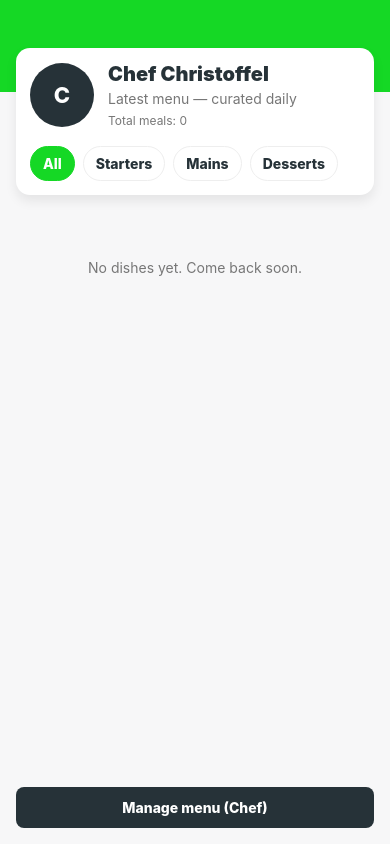
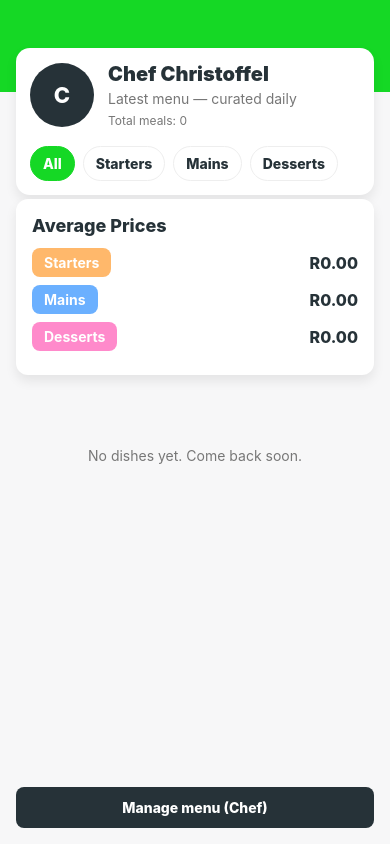
Before and after one commit to strummer7/mast-poe, a React Native app in the folder foodApp/: screen / in a window 390 px wide. Built offline with nearby package versions, Linux system fonts and the light colour scheme.

Commit message:
average prics displayed on homme screen

```diff
--- a/foodApp/App.tsx
+++ b/foodApp/App.tsx
@@ -92,6 +92,46 @@ export default function App(): JSX.Element {
     );
   };
 
+  const calculateAveragePrices = (menuItems: Dish[]) => {
+    const averages: Record<Course, { total: number; count: number; average: number }> = {
+      Starters: { total: 0, count: 0, average: 0 },
+      Mains: { total: 0, count: 0, average: 0 },
+      Desserts: { total: 0, count: 0, average: 0 },
+    };
+
+    menuItems.forEach((item) => {
+      averages[item.course].total += item.price;
+      averages[item.course].count += 1;
+    });
+
+    Object.keys(averages).forEach((course) => {
+      const { total, count } = averages[course as Course];
+      averages[course as Course].average = count > 0 ? total / count : 0;
+    });
+
+    return averages;
+  };
+
+  const AveragePricesCard = ({ menu }: { menu: Dish[] }) => {
+    const averages = calculateAveragePrices(menu);
+
+    return (
+      <View style={[styles.averageCard, styles.shadow]}>
+        <Text style={styles.averageTitle}>Average Prices</Text>
+        {Object.entries(averages).map(([course, data]) => (
+          <View key={course} style={styles.averageRow}>
+            <View style={[styles.averageBadge, { backgroundColor: courseColors[course as Course] }]}>
+              <Text style={styles.averageBadgeText}>{course}</Text>
+            </View>
+            <Text style={styles.averagePrice}>
+              R{data.average.toFixed(2)}
+            </Text>
+          </View>
+        ))}
+      </View>
+    );
+  };
+
   // Home
   if (screen === "home") {
     const visible = filter === "All" ? menu : menu.filter(m => m.course === filter);
@@ -110,6 +150,8 @@ export default function App(): JSX.Element {
             </View>
           </View>
         </View>
+
+        <AveragePricesCard menu={menu} />
 
         <FlatList data={visible} keyExtractor={i => i.id} renderItem={({ item }) => <DishCard item={item} />} ListEmptyComponent={<View style={styles.empty}><Text style={styles.emptyText}>No dishes yet. Come back soon.</Text></View>} contentContainerStyle={{ padding: 16, paddingBottom: 120 }} />
 
@@ -217,4 +259,38 @@ const styles = StyleSheet.create({
   shadow: { shadowColor: "#000", shadowOpacity: 0.08, shadowOffset: { width: 0, height: 6 }, shadowRadius: 12, elevation: 4 },
 
   modalOverlay: { flex: 1, backgroundColor: "rgba(0,0,0,0.35)", justifyContent: "center", alignItems: "center" }, detailModal: { width: "90%", backgroundColor: "#fff", padding: 16, borderRadius: 12 }, dishMeta: { color: COLORS.muted, marginTop: 6 },
+
+  averageCard: {
+    backgroundColor: COLORS.card,
+    margin: 16,
+    padding: 16,
+    borderRadius: 12,
+    marginTop: -4,
+  },
+  averageTitle: {
+    fontSize: 18,
+    fontWeight: "800",
+    marginBottom: 12,
+    color: COLORS.dark,
+  },
+  averageRow: {
+    flexDirection: "row",
+    justifyContent: "space-between",
+    alignItems: "center",
+    marginBottom: 8,
+  },
+  averageBadge: {
+    paddingHorizontal: 12,
+    paddingVertical: 6,
+    borderRadius: 8,
+  },
+  averageBadgeText: {
+    color: "#fff",
+    fontWeight: "700",
+  },
+  averagePrice: {
+    fontSize: 16,
+    fontWeight: "800",
+    color: COLORS.dark,
+  },
 });
```
